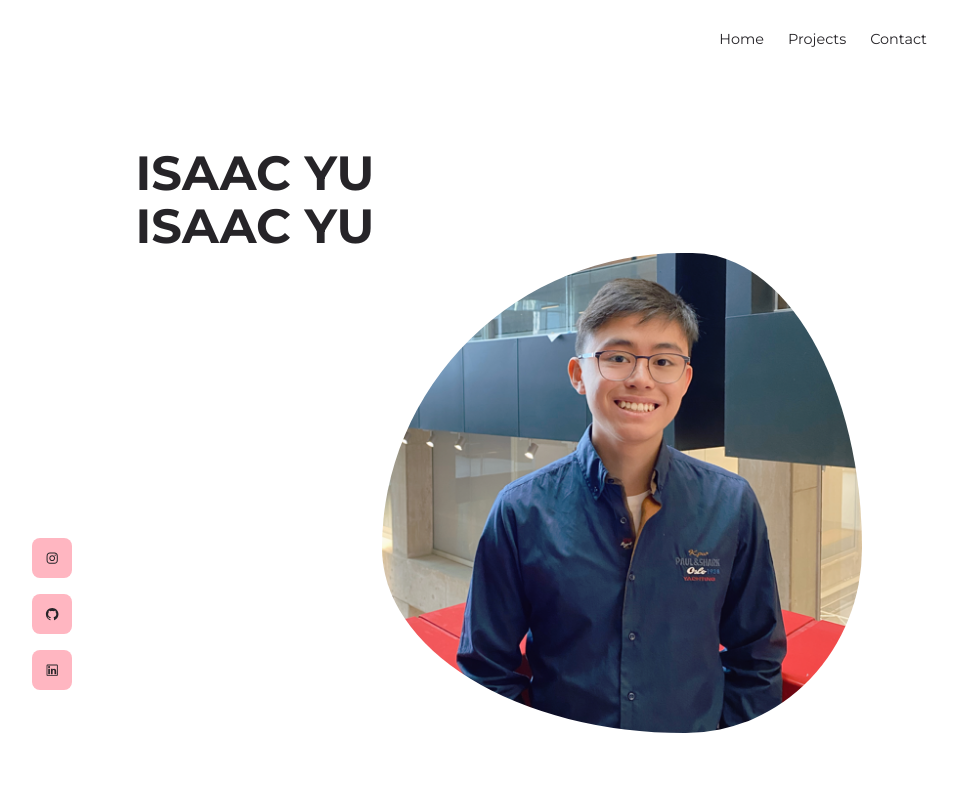
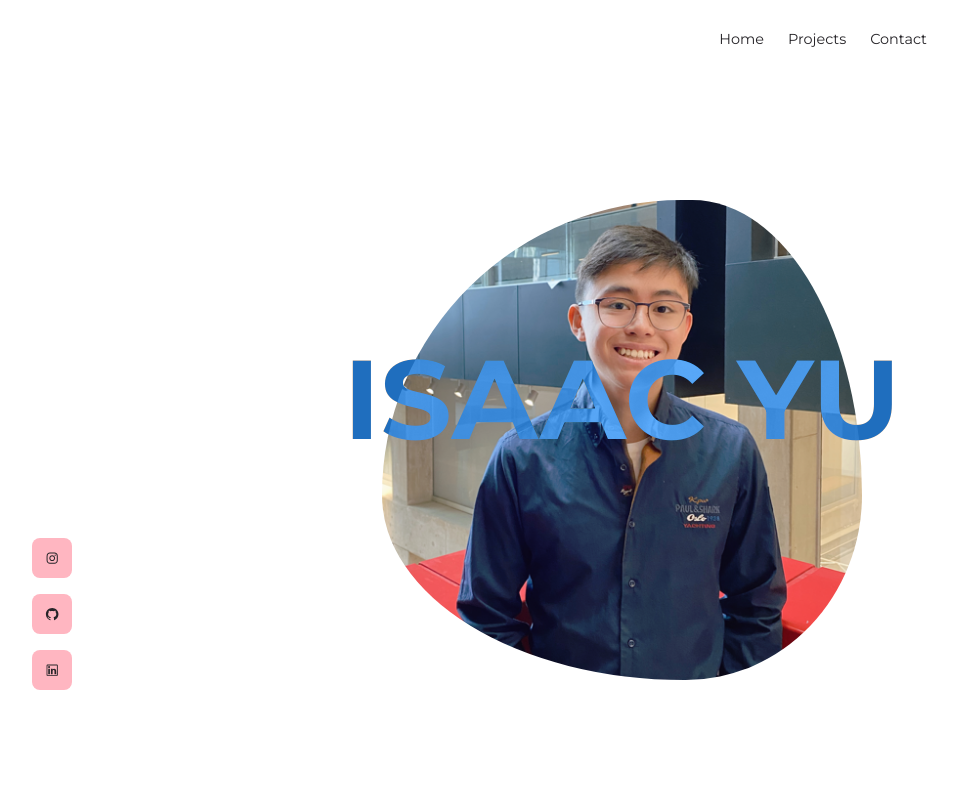
Before and after one commit to IsaacYu15/portfoliowebsite, a React (Create React App) app: page / in a window 1280 px wide. Shown: the top 800 px of the page, without its empty margins (18-975 px from the left). Built offline with nearby package versions, Linux system fonts and the light colour scheme.

Commit message:
debug vercel

```diff
--- a/src/sections/header/header.css
+++ b/src/sections/header/header.css
@@ -34,6 +34,34 @@ header {
     }
 }
 
+.headerBase {
+    position: absolute;
+    top: 50%;
+    left: 50%;
+    transform: translate(-50%, -50%);
+
+    line-height: 1.1;
+    font-size:7rem;
+    color: var(--color-primary);
+
+    mix-blend-mode: exclusion;
+
+}
+
+.headerOverlay{
+    position: absolute;
+    top: 50%;
+    left: 50%;
+    transform: translate(-50%, -50%);
+
+    line-height: 1.1;
+    font-size:7rem;
+    color: var(--color-primary);
+
+    mix-blend-mode: color;
+
+}
+
 
 
 .header__socials {
```
